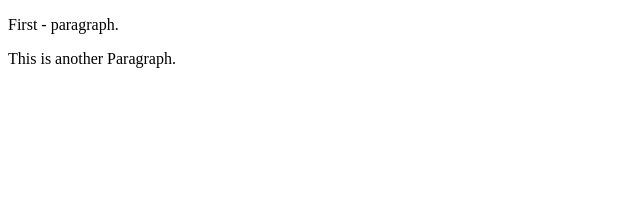
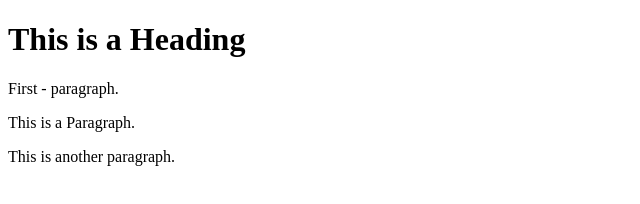
Before and after one commit to yohannes1988/learning-git, a plain HTML site: page index.html in a window 1280 px wide. Shown: the whole page, without its empty margins (0-640 px from the left). Drawn offline with Linux system fonts and the light colour scheme.

Commit message:
Update index.html

```diff
--- a/index.html
+++ b/index.html
@@ -5,8 +5,11 @@
 </head>
 <body>
 
-<p>First - paragraph.</p>
-<p> This is another Paragraph.</p>
+    <h1>This is a Heading</h1>
+    <p>First - paragraph.</p>
+    <p> This is a Paragraph.</p>
+    <p>This is another paragraph.</p>
+
 
 </body>
 </html>
```
